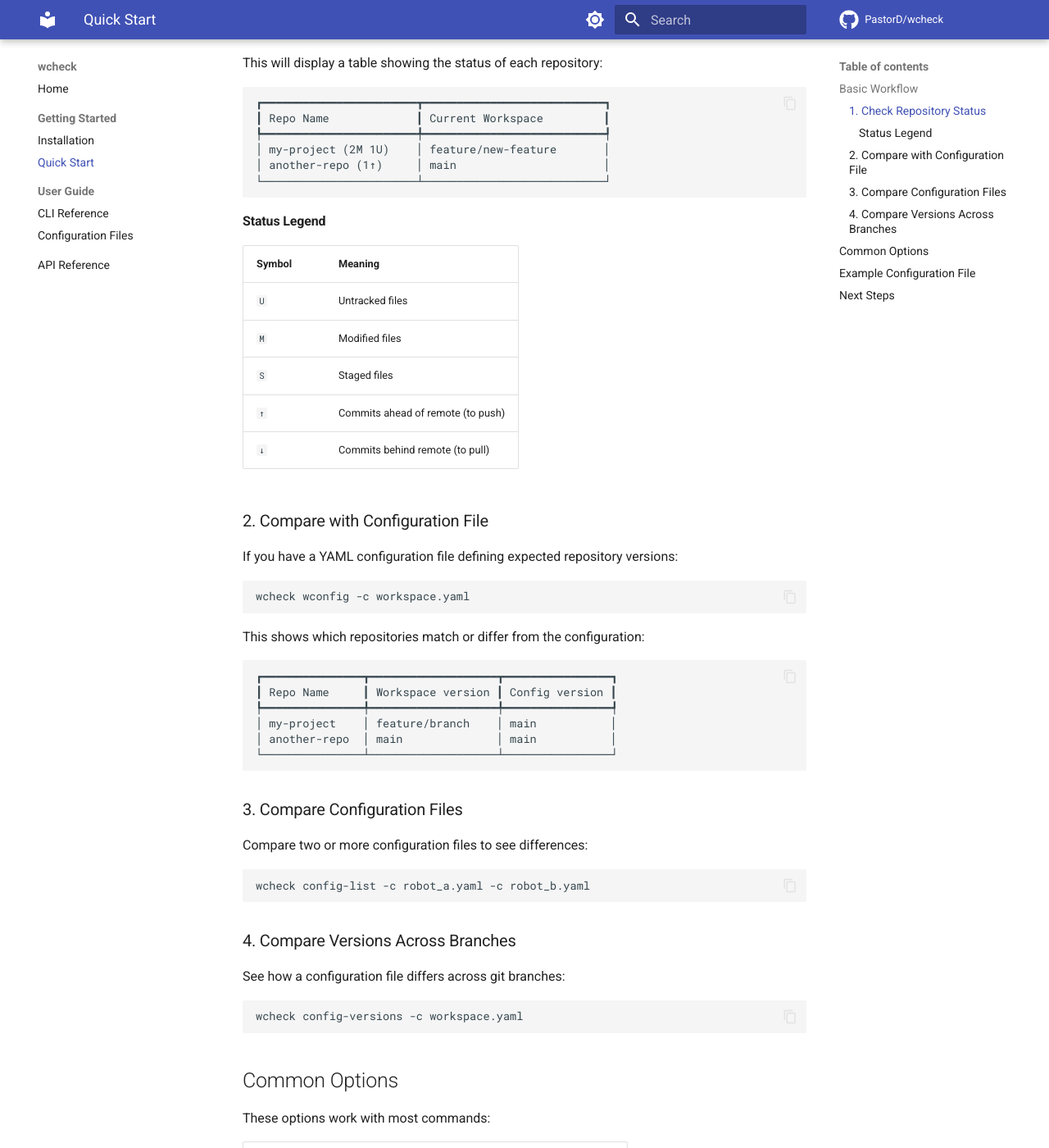
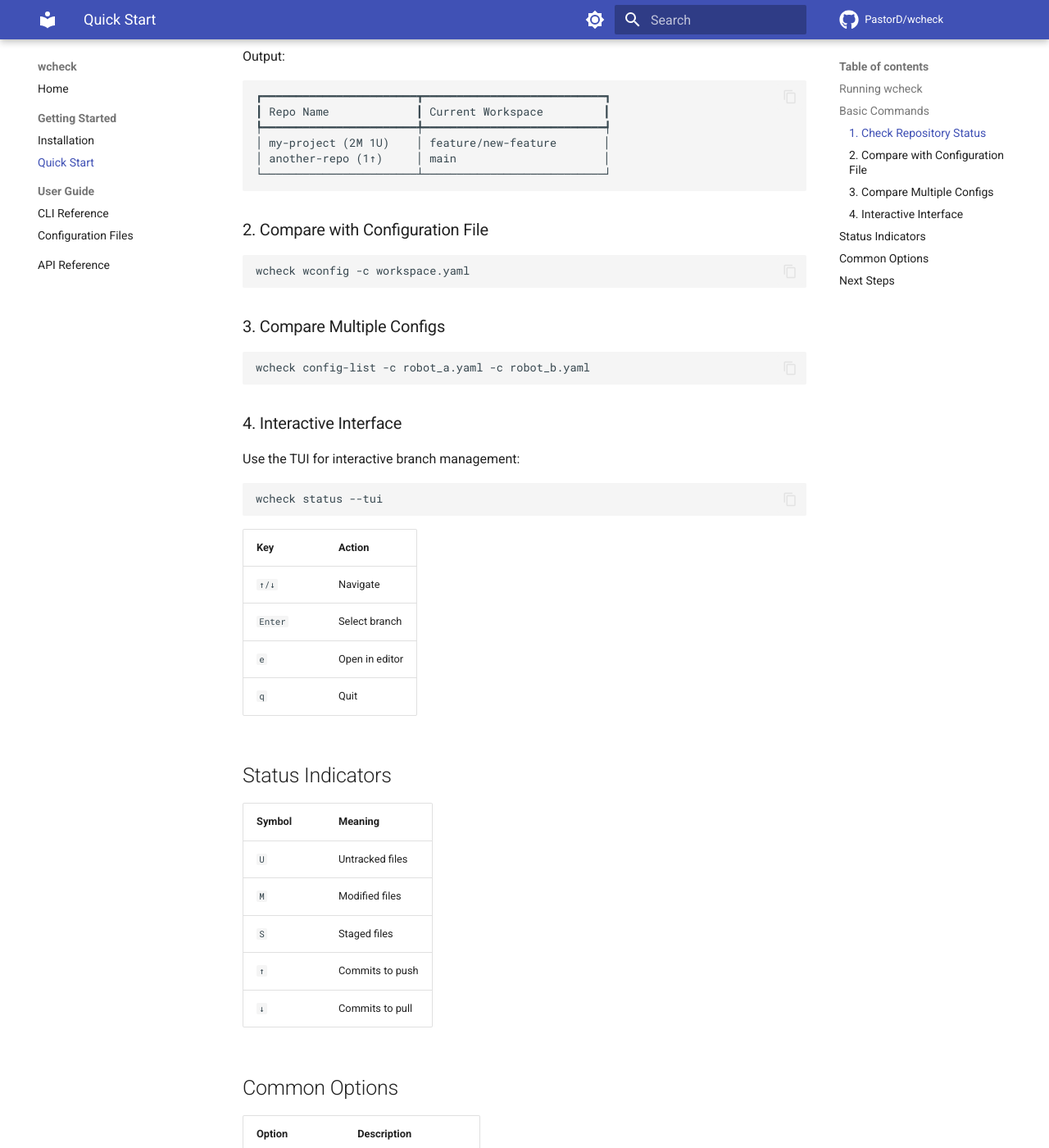
Before and after one commit to PastorD/wcheck, an MkDocs documentation site: the page built from docs/quickstart.md, in a window 1280 px wide and 1400 px high, scrolled down 654 px. Shown: the whole window at 82% size. Built offline with MkDocs 1.6.1 and Material for MkDocs 9.7.7, drawn with Linux system fonts in a browser that asks for light colours; comment, search, counter and statistics services are not loaded; some of the changed text lies outside the part shown.

Commit message:
organize docs

````diff
--- a/docs/quickstart.md
+++ b/docs/quickstart.md
@@ -1,34 +1,32 @@
 # Quick Start
 
-This guide will help you get started with wcheck in just a few minutes.
+Get started with wcheck in just a few minutes.
 
-## Basic Workflow
+## Running wcheck
 
-The simpliest way to use wcheck is with [`uvx`](https://docs.astral.sh/uv/):
+With [uvx](https://docs.astral.sh/uv/):
 
 ```bash
 uvx wcheck <command> [options]
 ```
-To use with wcheck with the graphical interface, add the `--gui` flag. If you use `uvx`, make sure use the `gui` extra:
+
+Or after [installing](installation.md):
 
 ```bash
-uvx --from 'wcheck[gui]' wcheck <command> --gui [options]
+wcheck <command> [options]
 ```
 
-
-
-To install wcheck, see the [Installation Guide](installation.md).
+## Basic Commands
 
 ### 1. Check Repository Status
 
-Navigate to a directory containing multiple git repositories and run:
+Navigate to a directory with git repositories and run:
 
 ```bash
 wcheck status
 ```
 
-This will display a table showing the status of each repository:
-
+Output:
 ```
 ┏━━━━━━━━━━━━━━━━━━━━━━━┳━━━━━━━━━━━━━━━━━━━━━━━━━━━┓
 ┃ Repo Name             ┃ Current Workspace         ┃
@@ -38,82 +36,54 @@ This will display a table showing the status of each repository:
 └───────────────────────┴───────────────────────────┘
 ```
 
-#### Status Legend
+### 2. Compare with Configuration File
+
+```bash
+wcheck wconfig -c workspace.yaml
+```
+
+### 3. Compare Multiple Configs
+
+```bash
+wcheck config-list -c robot_a.yaml -c robot_b.yaml
+```
+
+### 4. Interactive Interface
+
+Use the TUI for interactive branch management:
+
+```bash
+wcheck status --tui
+```
+
+| Key | Action |
+|-----|--------|
+| `↑/↓` | Navigate |
+| `Enter` | Select branch |
+| `e` | Open in editor |
+| `q` | Quit |
+
+## Status Indicators
 
 | Symbol | Meaning |
 |--------|---------|
 | `U` | Untracked files |
 | `M` | Modified files |
 | `S` | Staged files |
-| `↑` | Commits ahead of remote (to push) |
-| `↓` | Commits behind remote (to pull) |
-
-### 2. Compare with Configuration File
-
-If you have a YAML configuration file defining expected repository versions:
-
-```bash
-wcheck wconfig -c workspace.yaml
-```
-
-This shows which repositories match or differ from the configuration:
-
-```
-┏━━━━━━━━━━━━━━━┳━━━━━━━━━━━━━━━━━━━┳━━━━━━━━━━━━━━━━┓
-┃ Repo Name     ┃ Workspace version ┃ Config version ┃
-┡━━━━━━━━━━━━━━━╇━━━━━━━━━━━━━━━━━━━╇━━━━━━━━━━━━━━━━┩
-│ my-project    │ feature/branch    │ main           │
-│ another-repo  │ main              │ main           │
-└───────────────┴───────────────────┴────────────────┘
-```
-
-### 3. Compare Configuration Files
-
-Compare two or more configuration files to see differences:
-
-```bash
-wcheck config-list -c robot_a.yaml -c robot_b.yaml
-```
-
-### 4. Compare Versions Across Branches
-
-See how a configuration file differs across git branches:
-
-```bash
-wcheck config-versions -c workspace.yaml
-```
+| `↑` | Commits to push |
+| `↓` | Commits to pull |
 
 ## Common Options
 
-These options work with most commands:
-
 | Option | Description |
 |--------|-------------|
-| `-f, --full` | Show all repositories, not just differences |
-| `-v, --verbose` | Show detailed output |
-| `--show-time` | Show time since last commit |
-| `--gui` | Launch graphical interface |
-| `-w, --workspace-directory` | Specify workspace path |
-
-## Example Configuration File
-
-Create a `workspace.yaml` file:
-
-```yaml
-repositories:
-  my-project:
-    type: git
-    url: git@github.com:user/my-project.git
-    version: main
-
-  another-repo:
-    type: git
-    url: git@github.com:user/another-repo.git
-    version: v1.0.0
-```
+| `-f, --full` | Show all repositories |
+| `-v, --verbose` | Detailed output |
+| `--show-time` | Time since last commit |
+| `--gui` | Graphical interface |
+| `--tui` | Terminal interface |
 
 ## Next Steps
 
-- Read the [CLI Reference](cli.md) for complete command documentation
-- Learn about [Configuration Files](configuration.md) in detail
-- Check the [API Reference](api.md) if you want to use wcheck programmatically
+- [CLI Reference](cli.md) - Complete command documentation
+- [Configuration](configuration.md) - YAML file format
````
Also changed, not shown: README.md (+18 -137 lines), docs/cli.md (+43 -12 lines), docs/index.md (+34 -21 lines), docs/installation.md (+24 -58 lines), 1 other file.
